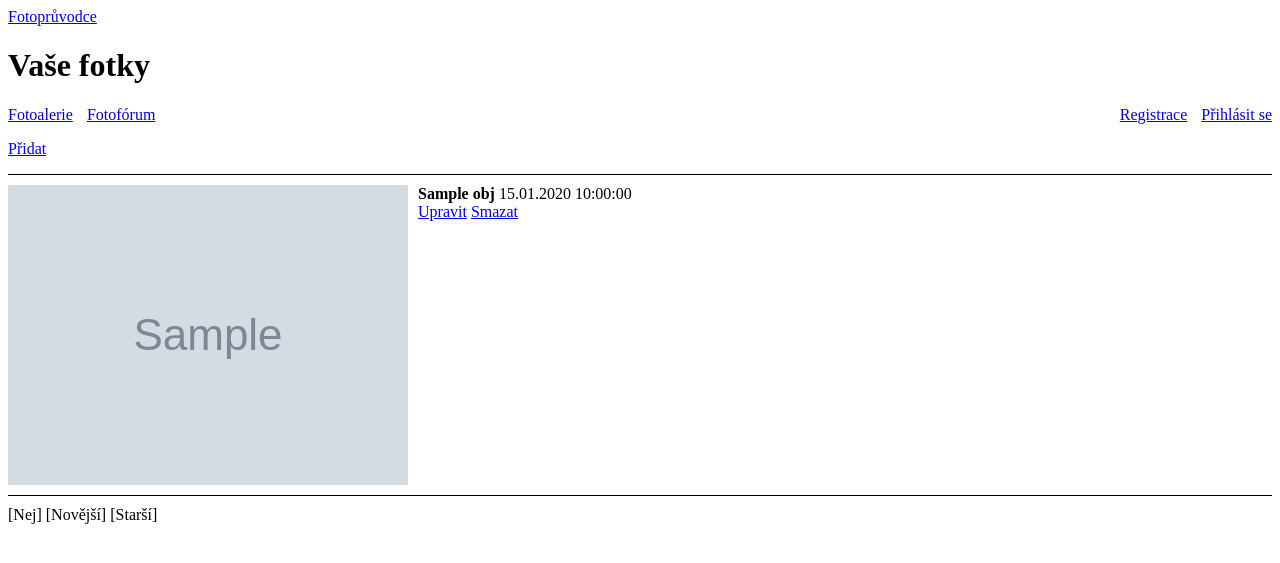
After one commit to seifert/fotopruvodce, a Django app: template fotopruvodce/templates/photos/account/listing.html in a window 1280 px wide. The commit adds this page. Shown: the top 563 px of the page. Run offline with Django 3.2, Linux system fonts and the light colour scheme; the template is opened without the code that fills it: most values are stand-ins (such as "Sample title", 1, 10 or a date in 2020); grey boxes marked "Sample" are stand-in pictures.

Commit message:
photos - skeleton of the users photos views

```diff
--- a/fotopruvodce/core/views.py
+++ b/fotopruvodce/core/views.py
@@ -32,7 +32,7 @@ def user_home(request):
                 request.user.profile.save()
 
                 messages.add_message(request, messages.SUCCESS, 'Údaje byly uloženy')
-                return redirect('user-home')
+                return redirect('account-personal-info')
         elif action == 'set-password':
             form_set_password = UserSetPassword(request.POST, user=request.user)
             if form_set_password.is_valid():
@@ -42,7 +42,7 @@ def user_home(request):
                 login(request, request.user)
 
                 messages.add_message(request, messages.SUCCESS, 'Heslo bylo změněno')
-                return redirect('user-home')
+                return redirect('account-personal-info')
         else:
             messages.add_message(request, messages.WARNING, 'Neznámá akce')
 
@@ -64,4 +64,4 @@ def user_home(request):
         'form_set_password': form_set_password,
     }
 
-    return render(request, 'core/user-home.html', context)
+    return render(request, 'core/account-personal-info.html', context)
--- a/fotopruvodce/templates/base.html
+++ b/fotopruvodce/templates/base.html
@@ -43,7 +43,8 @@
                 {% block menu2-login %}
                 {% if user.is_authenticated %}
                 <ul>
-                    <li><a href="{% url 'user-home' %}">Profil</a></li>
+                    <li><a href="{% url 'account-personal-info' %}">Profil</a></li>
+                    <li><a href="{% url 'account-photos-listing' %}">Fotky</a></li>
                     {% if user.is_superuser %}
                     <li><a href="{% url 'admin:index' %}" target="_blank">Administrace</a></li>
                     {% endif %}
--- a/fotopruvodce/templates/core/user-home.html
+++ b/fotopruvodce/templates/core/account-personal-info.html
@@ -6,14 +6,14 @@
 
 {% block content %}
     <h2>Upravit údaje</h2>
-    <form method="POST" action="{% url 'user-home' %}">
+    <form method="POST" action="{% url 'account-personal-info' %}">
         {% csrf_token %}
         {{ form_user_edit.as_p }}
         <button type="submit" name="action" value="user-edit">Uložit</button>
     </form>
 
     <h2>Změnit heslo</h2>
-    <form method="POST" action="{% url 'user-home' %}">
+    <form method="POST" action="{% url 'account-personal-info' %}">
         {% csrf_token %}
         {{ form_set_password.as_p }}
         <button type="submit" name="action" value="set-password">Uložit</button>
--- /dev/null
+++ b/fotopruvodce/templates/photos/account/listing.html
@@ -0,0 +1,50 @@
+{% extends 'base.html' %}
+
+{% load text_extras %}
+{% load get_params %}
+
+{% block title %}Vaše fotky | {{ block.super }}{% endblock %}
+
+{% block h1 %}Vaše fotky{% endblock %}
+
+{% block content %}
+    <a href="{% url 'account-photos-add' %}">Přidat</a>
+
+    <ul id="photos-listing">
+    {% for obj in object_list %}
+        <li>
+            <img src="{{ obj.thumbnail.url }}">
+            <span class="title">{{ obj.title|striptags }}</span>
+            {{ obj.timestamp|date:'d.m.Y H:i:s' }}
+            <div>
+                <a href="{% url 'account-photos-edit' obj.id %}">Upravit</a>
+                <a href="{% url 'account-photos-delete' obj.id %}">Smazat</a>
+            </div>
+        </li>
+    {% endfor %}
+    </ul>
+
+    <ul id="photos-pagination">
+        <li>
+            {% if object_list.has_previous %}
+            <a href="{% remove_get_params request.get_full_path 'p' %}">[Nej]</a>
+            {% else %}
+            [Nej]
+            {% endif %}
+        </li>
+        <li>
+            {% if object_list.has_previous %}
+            <a href="{% if object_list.number == 2 %}{% remove_get_params request.get_full_path 'p' %}{% else %}{% replace_get_params request.get_full_path p=object_list.previous_page_number %}{% endif %}">[Novější]</a>
+            {% else %}
+            [Novější]
+            {% endif %}
+        </li>
+        <li>
+            {% if object_list.has_next %}
+            <a href="{% replace_get_params request.get_full_path p=object_list.next_page_number %}">[Starší]</a>
+            {% else %}
+            [Starší]
+            {% endif %}
+        </li>
+    </ul>
+{% endblock %}
--- a/fotopruvodce/urls.py
+++ b/fotopruvodce/urls.py
@@ -14,7 +14,11 @@ urlpatterns = [
     url(r'^admin/', admin.site.urls),
 
     url(r'^$', core_views.homepage, name='homepage'),
-    url(r'^osobni-stranka/$', core_views.user_home, name='user-home'),
+    url(r'^ucet/osobni-udaje/$', core_views.user_home, name='account-personal-info'),
+    url(r'^ucet/fotky/$', photos_views.listing_account, name='account-photos-listing'),
+    url(r'^ucet/fotky/pridat/$', photos_views.add, name='account-photos-add'),
+    url(r'^ucet/fotky/upravit/([0-9]+)/$', photos_views.edit, name='account-photos-edit'),
+    url(r'^ucet/fotky/smazat/([0-9]+)/$', photos_views.delete, name='account-photos-delete'),
 
     url(r'^registrace/$', registration_views.registration, name="register"),
     url(r'^prihlasit-se/$', auth_views.login, name="login"),
```
Also changed, not shown: fotopruvodce/photos/views.py (+52 -0 lines).
